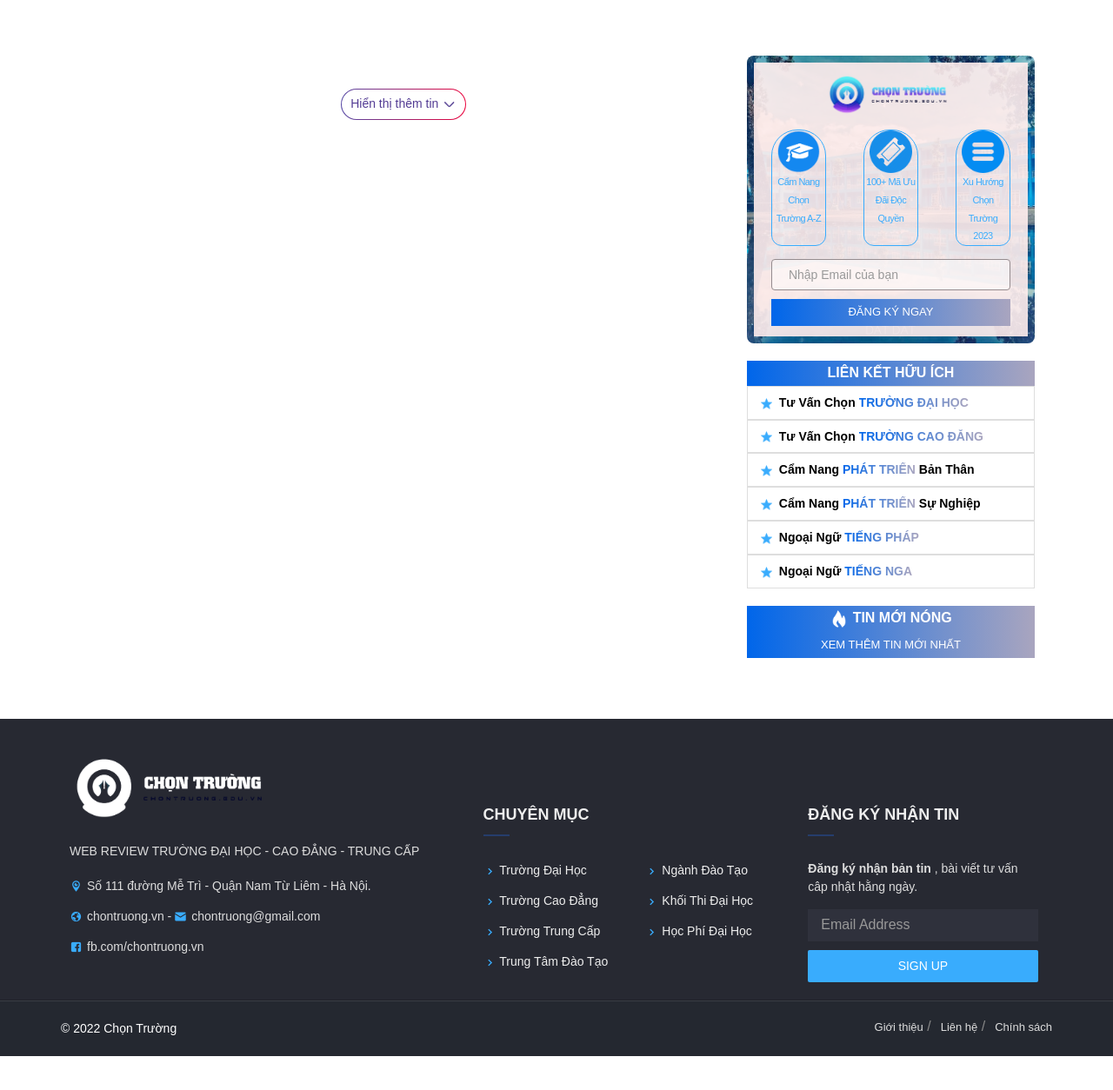
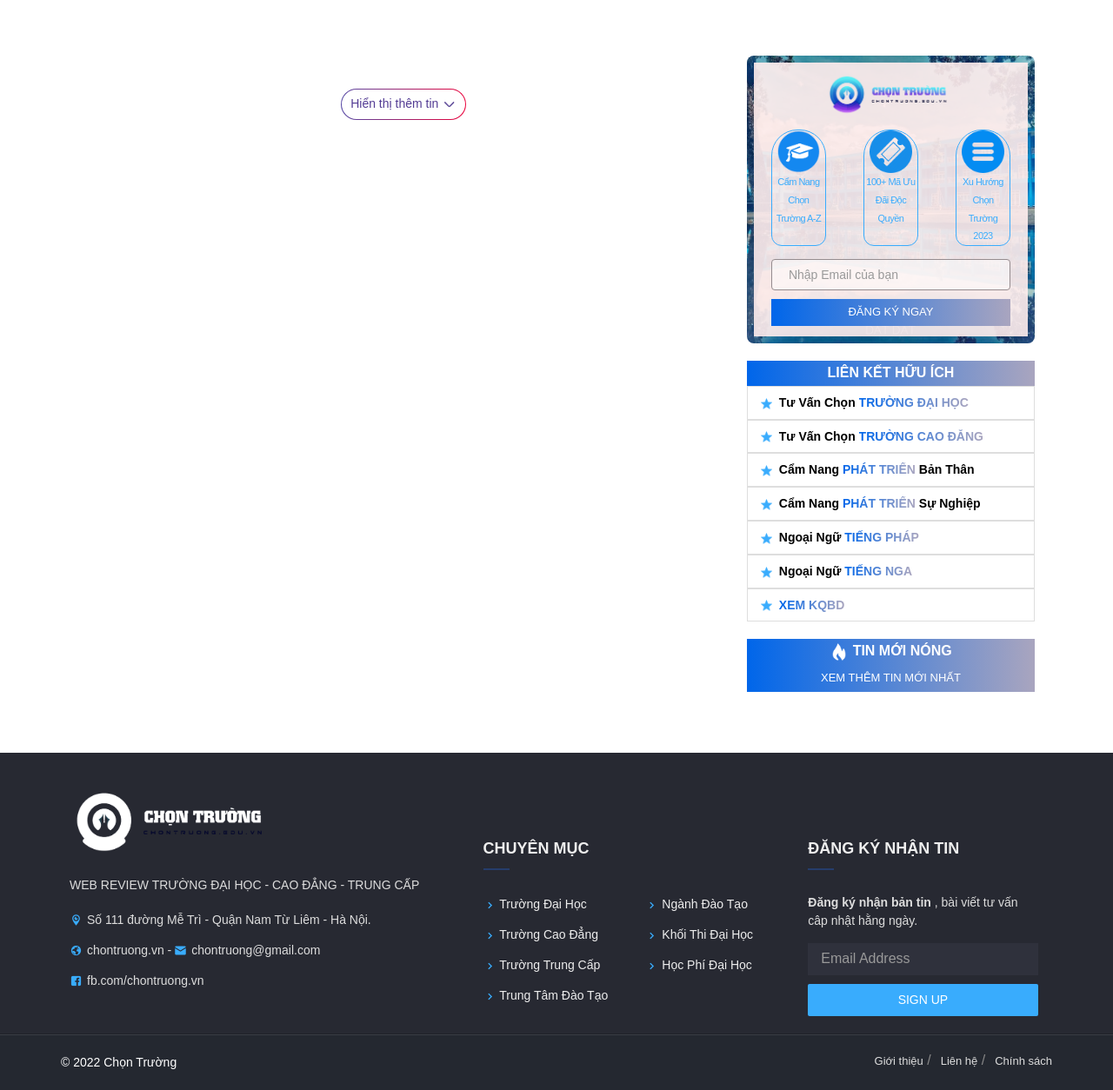
Before and after one commit to chinhnguyen2112/chontruong, a CodeIgniter app: page /database/index.php/home/home in a window 1280 px wide. Shown: the part 86-1340 px from the top of the page at 87% size. Before the commit the page ends 1301 px from the top, so only its background shows below. Run offline with CodeIgniter, Linux system fonts and the light colour scheme; data that the repository does not hold is empty; some web fonts are replaced.

Commit message:
thêm sidebar

```diff
--- a/application/views/includes/sidebar.php
+++ b/application/views/includes/sidebar.php
@@ -26,8 +26,7 @@
                     </div>
                 </div>
                 <div class="mail_bot">
-                    <input class="input_mail" name="input_mail" id="input_mail" type="email"
-                        placeholder="Nhập Email của bạn" />
+                    <input class="input_mail" name="input_mail" id="input_mail" type="email" placeholder="Nhập Email của bạn" />
                     <button class="submit_mail">Đăng Ký Ngay</button>
                 </div>
             </div>
@@ -83,6 +82,12 @@
                         <a href="/hoc-tieng-nga/">Tiếng Nga</a>
                     </strong>
                 </li>
+                <li class="item_content_sidebar">
+                    <img class="icon_li" src="/images/icons8-star-30 (1).png" alt="icon star" />
+                    <strong>
+                        <a rel="dofollow" target="_blank" href="https://ketquabongda.io/">xem kqbd</a>
+                    </strong>
+                </li>
             </ul>
         </div>
     </div>
@@ -96,9 +101,9 @@
         <div class="box_content">
             <ul>
                 <?php foreach ($blog_new as $key => $val) { ?>
-                <li class="item_hot_news">
-                    <a href="/<?= $val['alias'] ?>"><?= $val['title'] ?></a>
-                </li>
+                    <li class="item_hot_news">
+                        <a href="/<?= $val['alias'] ?>"><?= $val['title'] ?></a>
+                    </li>
                 <?php } ?>
             </ul>
             <div class="see_more_news">
```
